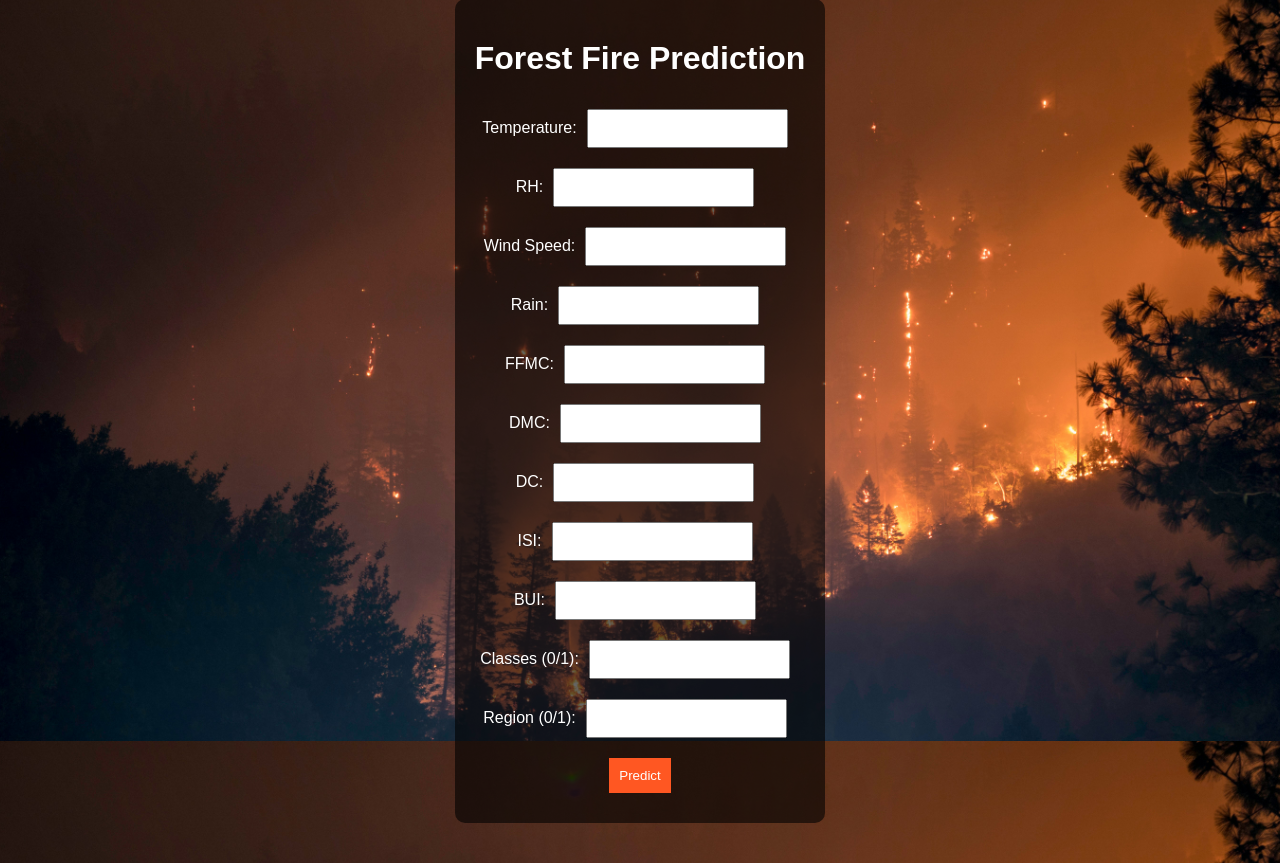
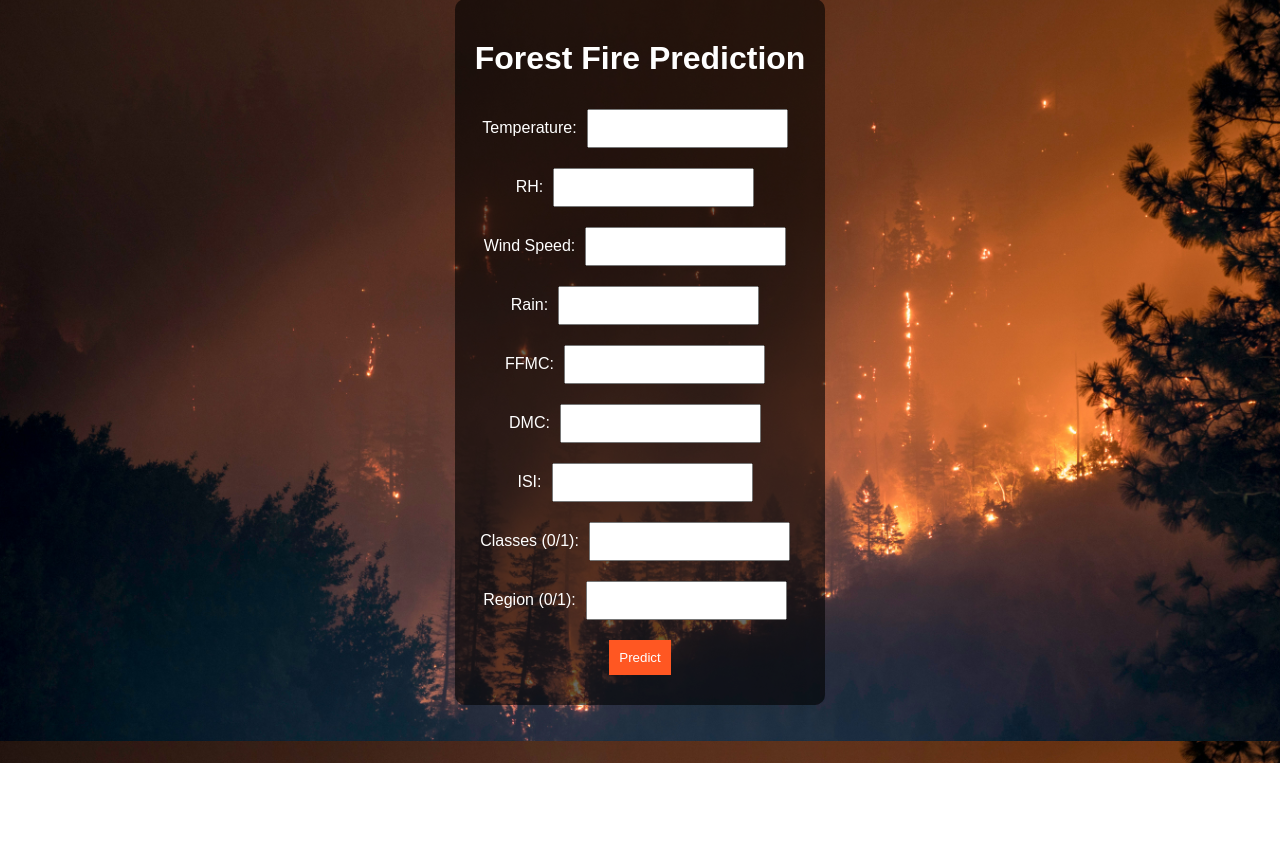
Before and after one commit to ahmedbadr237/ForestFiresPrediction, a Flask app: page / in a window 1280 px wide. Shown: the part 59-922 px from the top of the page. After the commit the page ends 822 px from the top, so only its background shows below. Run offline with Flask 3, Linux system fonts and the light colour scheme; parts of the project's set-up code (start-up, migrations or seed data) failed here and were passed over.

Commit message:
index.html

```diff
--- a/templates/index.html
+++ b/templates/index.html
@@ -44,9 +44,7 @@
             <label>Rain:</label><input type="text" name="Rain"><br>
             <label>FFMC:</label><input type="text" name="FFMC"><br>
             <label>DMC:</label><input type="text" name="DMC"><br>
-            <label>DC:</label><input type="text" name="DC"><br>
             <label>ISI:</label><input type="text" name="ISI"><br>
-            <label>BUI:</label><input type="text" name="BUI"><br>
             <label>Classes (0/1):</label><input type="text" name="Classes"><br>
             <label>Region (0/1):</label><input type="text" name="Region"><br>
             <button type="submit">Predict</button>
```
